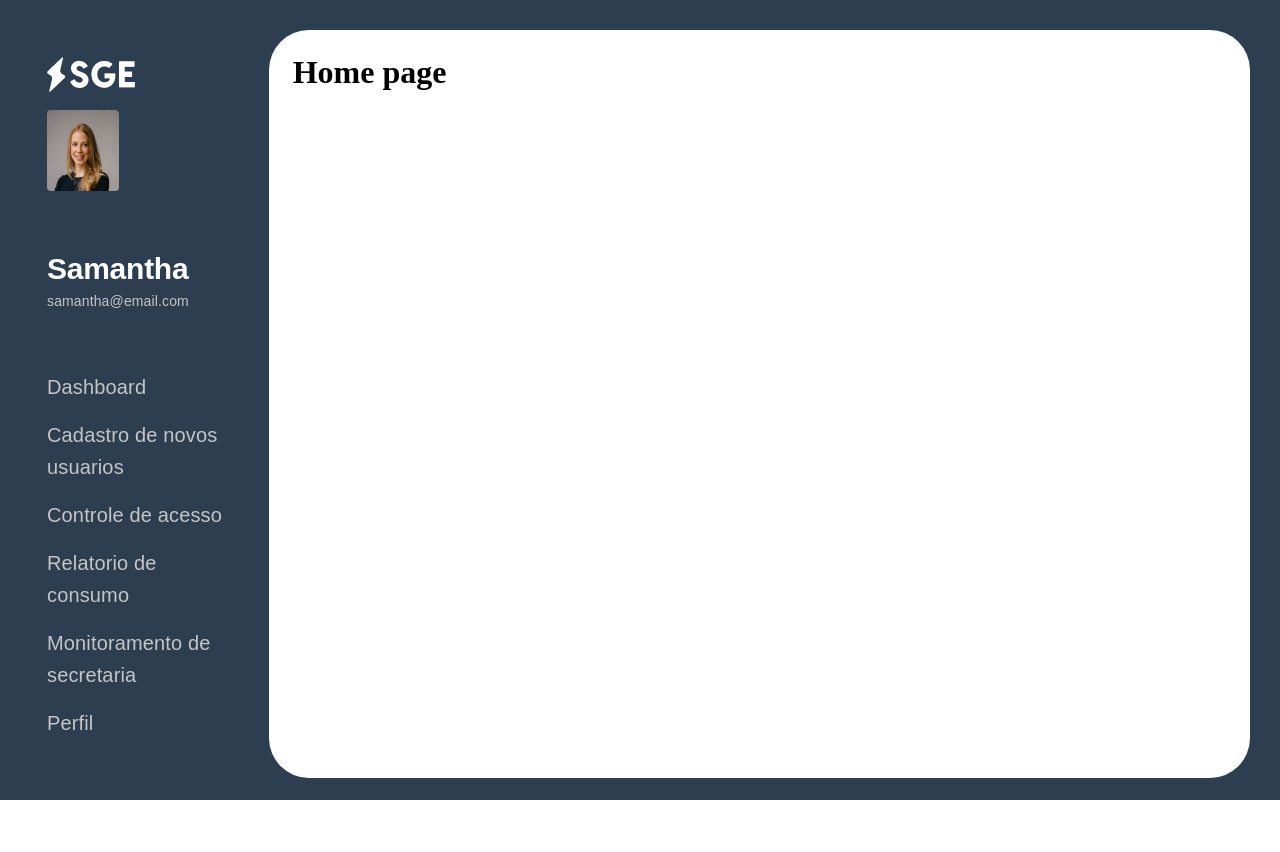
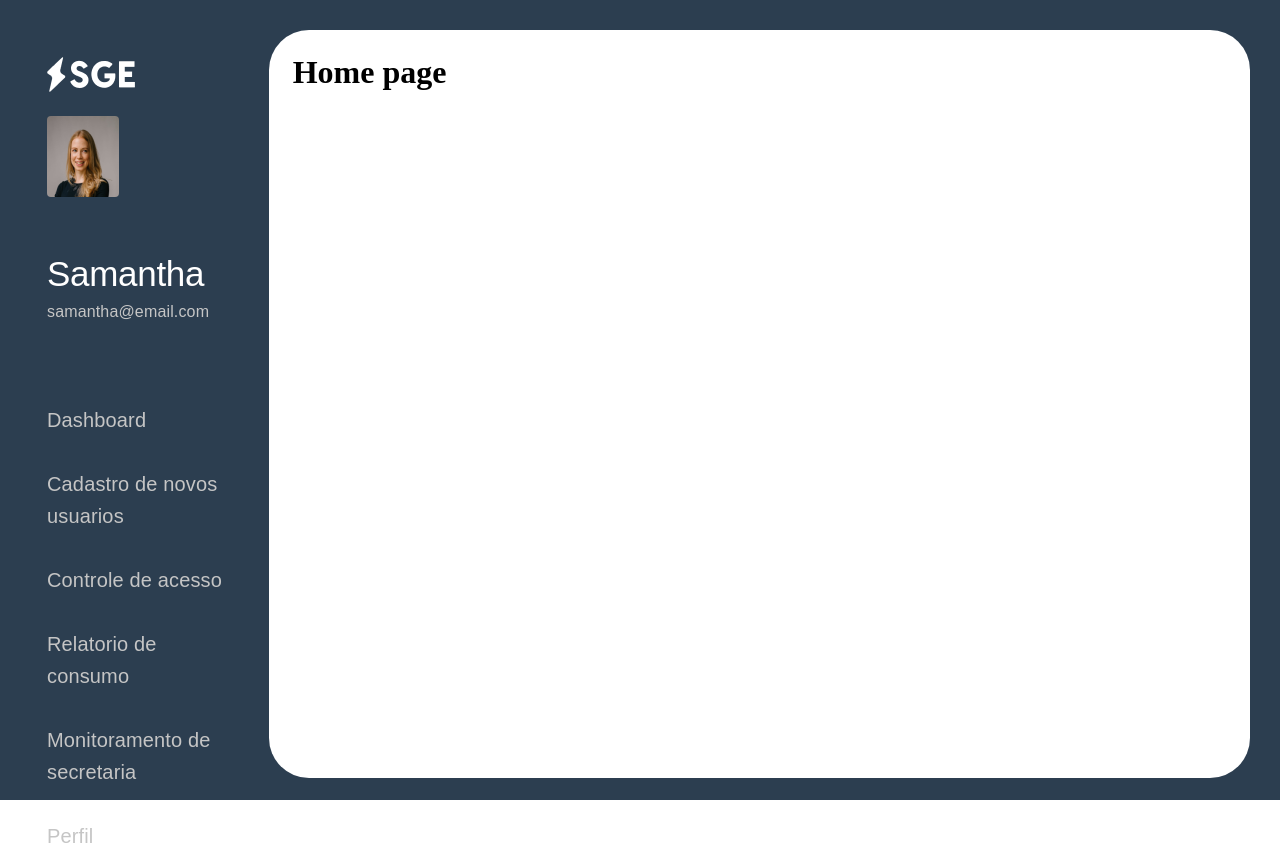
Before and after one commit to Gestao-Energia/Front-end, a React (Vite) app: page / in a window 1280 px wide. Before the commit the page ends 800 px from the top, so only its background shows below. Built offline with nearby package versions, Linux system fonts and the light colour scheme.

Commit message:
[chore] pr fixes

```diff
--- a/src/components/SideBar/SideBar.tsx
+++ b/src/components/SideBar.tsx
@@ -1,8 +1,7 @@
 import { Link, NavLink } from 'react-router-dom'
 import { Avatar, List, ListItem, ListItemText, Stack, Typography } from '@mui/material'
-import logo from '../../assets/logo.png'
-import './SideBar.css'
-import ProFileImage from '../../assets/DefaultProfileImage.png'
+import logo from '../assets/logo.png'
+import ProFileImage from '../assets/DefaultProfileImage.png'
 
 export default function SideBar() {
   const navOptions = [
@@ -15,29 +14,33 @@ export default function SideBar() {
   ];
 
   return (
-    <aside className='sideBar'>
+    <aside className='sideBar' style={
+      {backgroundColor: '#2C3E50', display:'flex', flexDirection:'column', padding: '57px 0px 0px 47px', height: 'calc(100vh - 57px)', width:250, color: '#FFF'}}>
 
-      <img src={logo} alt="Logo" />
+      <img src={logo} alt="Logo"  style={{width: 88, height: 35, marginBottom: 24}}/>
 
       <section className='user-info'>
-        <Avatar variant='rounded' src={ProFileImage} sx={{ width: 72, height: 81 }} />
+        <Avatar variant='rounded' src={ProFileImage} sx={{ width: 72, height: 81, marginBottom: 7 }} />
 
         <div className='information'>
-          <Typography variant='h2'>Samantha</Typography>
+          <Typography variant='h2' sx={{marginBottom: '5px', color: '#FFF', fontSize:35}}>Samantha</Typography>
           <Typography variant='body1' sx={{color: '#c5c5c5'}}>samantha@email.com</Typography>
         </div>
 
       </section>
 
-      <Stack direction={'column'} gap={2}>
+      <Stack direction={'column'} gap={4} sx={{marginTop: 10}}>
         {navOptions.map(option => (
           <NavLink
             to={option.route}
             style={({ isActive }) => {
-              return isActive ? { color: "#FFF" } : {color: '#c5c5c5'};
+              return ({
+                color: isActive ? '#FFF' : '#c5c5c5',
+                textDecoration: "none"
+              });
             }}
           >
-            <Typography variant='h6'>
+            <Typography variant='h6' >
               {option.label}
             </Typography>
           </NavLink>
--- a/src/components/SideBar/SideBar.css
+++ /dev/null
@@ -1,48 +0,0 @@
-*{
-   margin: 0;
-   padding: 0;
-}
-.sideBar ul, a{
-   list-style-type: none;
-   text-decoration: none;
-   color: #FFF;
-
- }
- .sideBar ul li{
-   padding-bottom: 24px;
-   font-size: 14px;
- }
-.sideBar{
-   display: flex;
-   width: 250px;
-   justify-content: left;
-   flex-direction: column;
-   height: calc(100vh - 57px);
-   color: #FFF;
-   background-color: #2C3E50;
-   padding: 57px 0px 0px 47px;
-}
-
-img{
-   width: 88px;
-   height: 35px;
-}
-.user-info{
-   display: flex;
-   flex-direction: column;
-   margin: 18px 0px 59px;
-   gap: 60px;
-}
-.user-info img{
-   height: 81px;
-   width: 72px;
-}
-.information h2{
-   margin-bottom: 4px;
-   font-size: 30px;
-   font-weight: 600;
-}
-.information p{
-   font-size: 14px;
-   font-weight: 400;
-}
--- a/src/layout/DefautltLayout.tsx
+++ b/src/layout/DefautltLayout.tsx
@@ -1,6 +1,6 @@
 import { Suspense } from "react";
 import Loader from "../components/Loader";
-import SideBar from "../components/SideBar/SideBar";
+import SideBar from "../components/SideBar";
 import { Outlet } from "react-router-dom";
 import './defaultLayout.css'
 import { Stack } from "@mui/material";
--- a/src/layout/defaultLayout.css
+++ b/src/layout/defaultLayout.css
@@ -1,3 +1,8 @@
+*{
+    margin: 0;
+    padding: 0;
+}
+
 .main-application {
     background-color: #2C3E50;
     width: 100vw;
```
